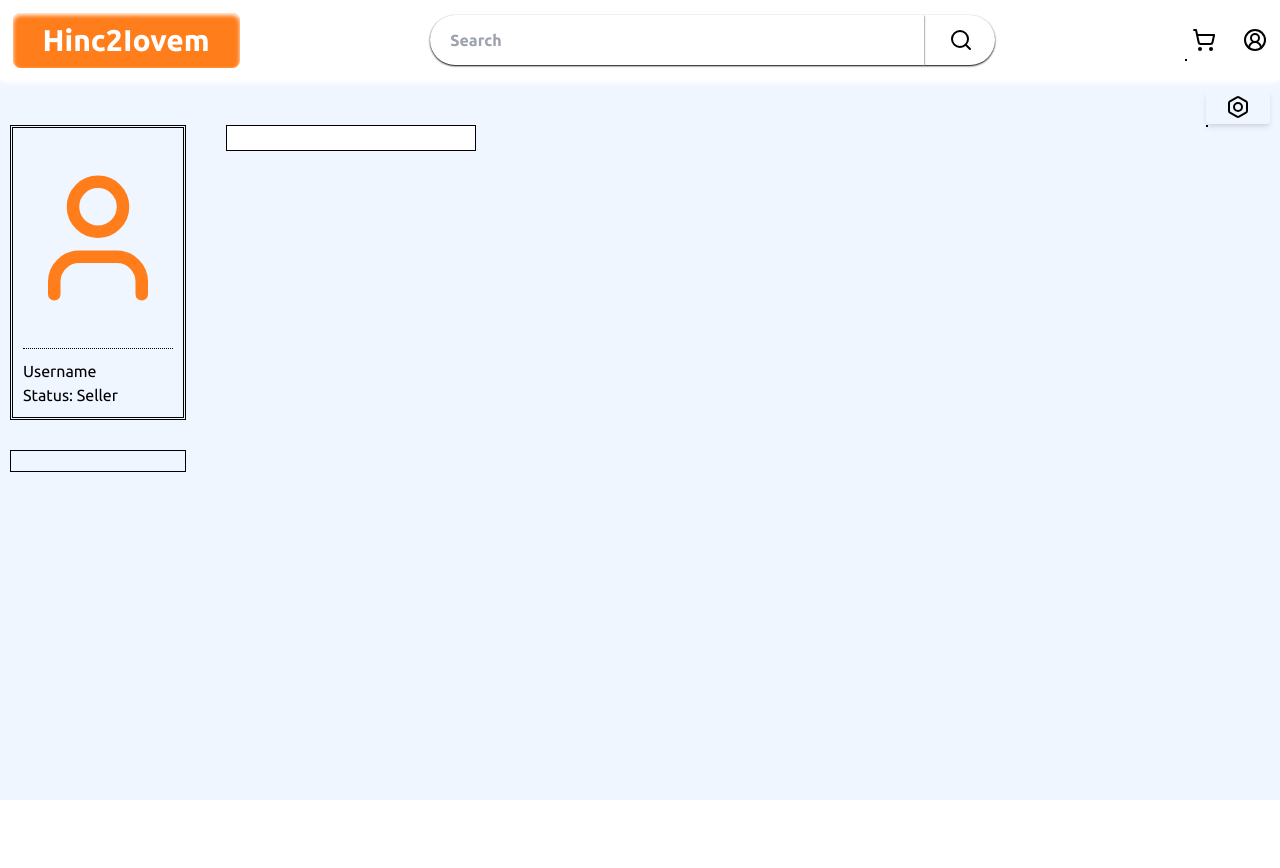
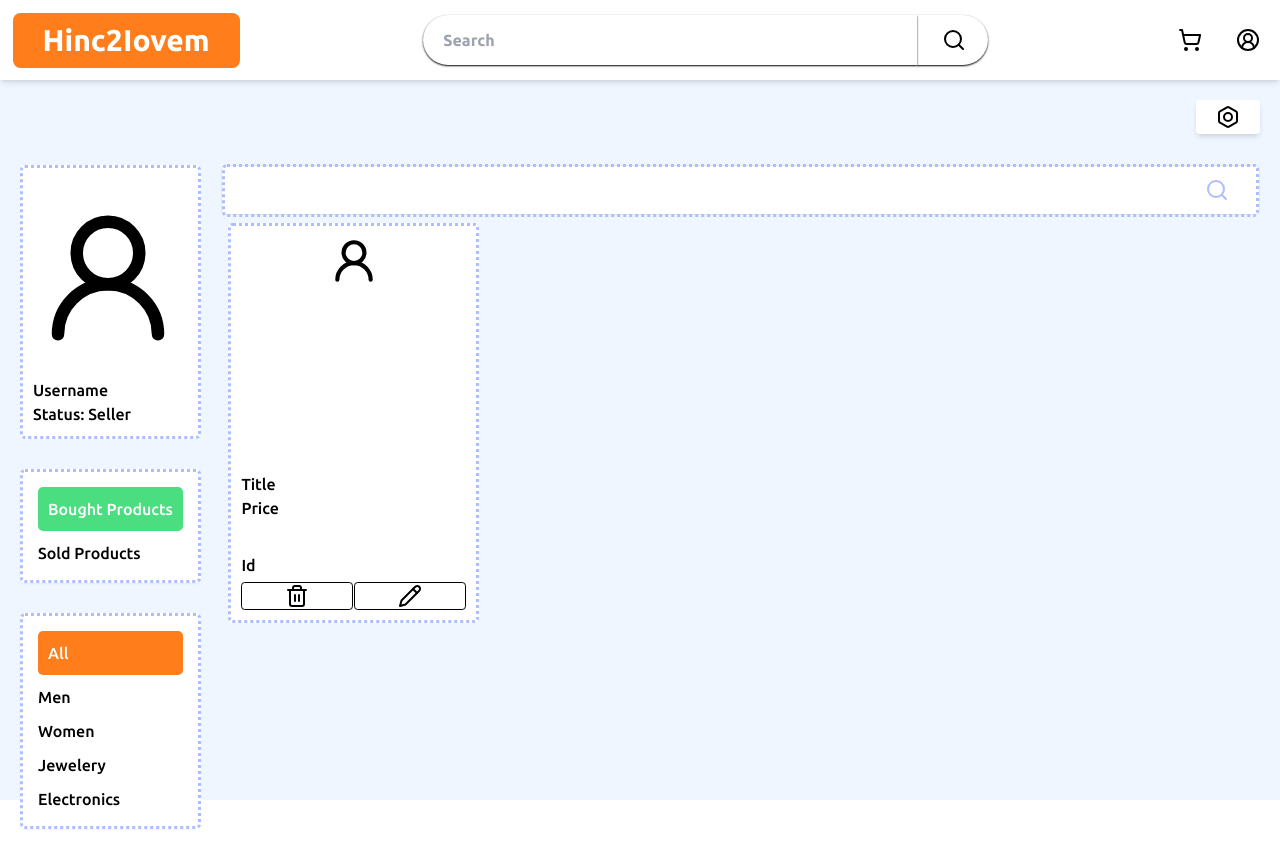
Before and after one commit to Hinc2Iovem/EcommerceFront, a React (Vite) app: page /profile/1 in a window 1280 px wide. Shown: the top 868 px of the page. Before the commit the page ends 800 px from the top, so only its background shows below. Built offline with nearby package versions, Linux system fonts and the light colour scheme.

Commit message:
Done Profile for today

```diff
--- a/src/components/Header/Header.tsx
+++ b/src/components/Header/Header.tsx
@@ -2,16 +2,16 @@ import { useState } from "react";
 import BurgerMenu from "./BurgerMenu";
 import HeaderPills from "./HeaderPills";
 import HeaderSearch from "./HeaderSearch";
-import { CATEGORIES } from "../../const/PillsCategories";
 
 type HeaderTypes = {
   chosenCategory?: string;
+  setCurrentCategory: React.Dispatch<React.SetStateAction<string>>;
 };
 
-export default function Header({ chosenCategory }: HeaderTypes) {
-  const [currentCategory, setCurrentCategory] = useState(
-    chosenCategory ? chosenCategory : CATEGORIES.All
-  );
+export default function Header({
+  chosenCategory = "All",
+  setCurrentCategory,
+}: HeaderTypes) {
   const [expandBurgerMenu, setExpandBurgerMenu] = useState(false);
 
   return (
@@ -21,7 +21,7 @@ export default function Header({ chosenCategory }: HeaderTypes) {
         <div className="block md:hidden">
           <HeaderPills
             setCurrentCategory={setCurrentCategory}
-            currentCategory={chosenCategory ? chosenCategory : currentCategory}
+            currentCategory={chosenCategory}
           />
         </div>
       </header>
--- a/src/components/Header/HeaderPills.tsx
+++ b/src/components/Header/HeaderPills.tsx
@@ -46,7 +46,10 @@ export default function HeaderPills({
   }, [translate]);
 
   return (
-    <nav className="p-5 overflow-x-hidden relative bg-white" ref={containerRef}>
+    <nav
+      className="p-5 overflow-x-hidden relative bg-white md:shadow-md shadow-black"
+      ref={containerRef}
+    >
       <div
         ref={pillsRef}
         style={{ transform: `translateX(-${translate}px)` }}
--- a/src/components/Header/HeaderSearch.tsx
+++ b/src/components/Header/HeaderSearch.tsx
@@ -4,9 +4,8 @@ import { Link } from "react-router-dom";
 import useCart from "../../hooks/useCart";
 import useLocalStorage from "../../hooks/useLocalStorage";
 import useOutOfModal from "../../hooks/useOutOfModal";
-import "./styles.css";
 import FormatCurrency from "../../utilities/FormatCurrency";
-import ButtonHoverPromptModal from "../../features/shared/ButtonHoverPromptModal";
+import ButtonHoverPromptModal from "../../features/shared/ButtonAsideHoverPromtModal/ButtonHoverPromptModal";
 
 type HeaderSearchProps = {
   setExpandBurgerMenu: React.Dispatch<React.SetStateAction<boolean>>;
@@ -18,6 +17,7 @@ export default function HeaderSearch({
   setExpandBurgerMenu,
 }: HeaderSearchProps) {
   const [showModal, setShowModal] = useState(false);
+
   const [showProductTitle, setShowProductTitle] = useState({
     show: false,
     text: "",
@@ -50,8 +50,8 @@ export default function HeaderSearch({
 
   return (
     <>
-      <nav className="flex justify-between md:shadow-white flex-grow md:shadow-md p-5 items-center w-full">
-        <h1 className="bg-primary-orange hover:opacity-90 shadow-inner shadow-white py-[.5rem] px-[3rem] rounded-xl text-white font-bold text-[3rem] md:block hidden">
+      <nav className="flex justify-between flex-grow md:shadow-md p-5 items-center w-full">
+        <h1 className="bg-primary-orange hover:opacity-90 py-[.5rem] px-[3rem] rounded-xl text-white font-bold text-[3rem] md:block hidden">
           <Link to={"/shop"}>Hinc2Iovem</Link>
         </h1>
         <form className="flex items-center h-[5rem] md:w-[45%] md:mx-auto">
@@ -77,8 +77,9 @@ export default function HeaderSearch({
             <ButtonHoverPromptModal
               className={`p-[.7rem] top-[.5rem] left-[.5rem] font-medium hover:bg-white hover:shadow-black `}
               onClick={() => setShowModal((prev) => !prev)}
-              showModal={showModal}
+              hideModal={showModal}
               contentName="Cart"
+              positionByAbscissa="right"
             >
               <ShoppingCart />
             </ButtonHoverPromptModal>
@@ -149,9 +150,17 @@ export default function HeaderSearch({
               {showProductTitle.text}
             </aside>
           </div>
-          <Link to="/profile/1">
-            <UserCircle2 />
-          </Link>
+          <ButtonHoverPromptModal
+            className={`p-[.7rem] top-[.5rem] left-[.5rem] font-medium hover:bg-white hover:shadow-black `}
+            onClick={() => setShowModal((prev) => !prev)}
+            hideModal={showModal}
+            contentName="Profile"
+            positionByAbscissa="right"
+          >
+            <Link to="/profile/1">
+              <UserCircle2 />
+            </Link>
+          </ButtonHoverPromptModal>
         </ul>
         <div className="md:hidden flex">
           <Menu
--- a/src/features/Profile/Profile.tsx
+++ b/src/features/Profile/Profile.tsx
@@ -1,23 +1,40 @@
-import { Bolt, User } from "lucide-react";
+import { Bolt, Pencil, Trash2, User2 } from "lucide-react";
+import { useState } from "react";
 import { Link } from "react-router-dom";
 import Header from "../../components/Header/Header";
+import { CATEGORIES } from "../../const/PillsCategories";
+import ButtonHoverPromptModal from "../shared/ButtonAsideHoverPromtModal/ButtonHoverPromptModal";
 import SearchBar from "../shared/SearchBar";
-import { useState } from "react";
-import ButtonHoverPromptModal from "../shared/ButtonHoverPromptModal";
+
+const CATEGORIES_SELLER = {
+  BOUGHT_PRODUCTS: "Bought Products",
+  SOLD_PRODUCTS: "Sold Products",
+};
 
 export default function Profile() {
   const [role, setRole] = useState("seller");
+  const [currentCategory, setCurrentCategory] = useState(CATEGORIES.All);
+  const [currentCategorySeller, setCurrentCategorySeller] = useState(
+    CATEGORIES_SELLER.BOUGHT_PRODUCTS
+  );
+
+  // Этот див просто боженька, нужно его везде пихнуть потом <div className="fixed bg-neutral-magnolia top-0 bottom-0 left-0 right-0 z-[-999]"></div>
 
   return (
-    <section>
-      <Header />
-      <div className="flex flex-col p-[1rem]">
-        <div className="self-end">
+    <>
+      <div className="fixed bg-neutral-magnolia top-0 bottom-0 left-0 right-0 z-[-999]"></div>
+      <section className="h-full">
+        <Header
+          chosenCategory={currentCategory}
+          setCurrentCategory={setCurrentCategory}
+        />
+        <div className="flex flex-col p-[2rem] max-w-[144rem] m-auto h-full">
+          <div className="self-end mb-[3rem]">
             <ButtonHoverPromptModal
-            className="bg-neutral-magnolia m-0 shadow-md hover:bg-primary-orange font-medium text-[1.5rem]"
+              className="bg-white m-0 shadow-md hover:bg-primary-orange font-medium text-[1.5rem]"
+              variant="rectangleWithShadow"
               contentName="Configure Products"
-            showModal={false}
-            variant="rectangleWithShadow"
+              positionByAbscissa="right"
             >
               <Link to="/configure/products">
                 <Bolt />
@@ -25,27 +42,85 @@ export default function Profile() {
             </ButtonHoverPromptModal>
           </div>
 
-        <div className="flex gap-[4rem]">
-          <div className="flex gap-[3rem] flex-col">
-            <div className="border-black border-[3px] p-[1rem] border-double">
-              <User className="w-[15rem] h-[20rem] text-primary-orange" />
-              <div className="border-b-[1px] border-black border-dotted my-[1rem]"></div>
-              <h5>Username</h5>
-              <p>Status: Seller</p>
+          <div className="flex gap-[2rem] justify-between">
+            <div className="gap-[3rem] flex-col md:flex hidden flex-shrink-0">
+              <div className="bg-white p-[1rem] rounded-lg border-primary-pastel-blue border-[3px] border-dotted">
+                <User2 className="w-[15rem] h-[20rem] text-black" />
+                <h5 className="font-medium">Username</h5>
+                <p className="font-medium">Status: Seller</p>
               </div>
 
               <div
                 className={` ${
                   role === "seller" ? "block" : "hidden"
-              } border-[1px] border-black p-[1rem] `}
-            ></div>
+                } bg-white flex flex-col gap-[1rem] shadow-sm p-[1.5rem] rounded-lg border-primary-pastel-blue border-[3px] border-dotted`}
+              >
+                {Object.values(CATEGORIES_SELLER).map((c) => (
+                  <div key={c} className="flex items-center gap-[1rem]">
+                    <button
+                      className={`${
+                        c === currentCategorySeller
+                          ? " bg-green-400 hover:opacity-100 text-white p-[1rem]"
+                          : ""
+                      } hover:opacity-90 hover:bg-green-400 flex font-medium items-center gap-[.4rem] transition-all rounded-lg hover:p-[1rem]  hover:text-white outline-white`}
+                      onClick={() => setCurrentCategorySeller(c)}
+                    >
+                      {c}
+                    </button>
                   </div>
-          <div>
+                ))}
+              </div>
+
+              <div className="bg-white flex flex-col gap-[1rem] shadow-sm p-[1.5rem] rounded-lg border-primary-pastel-blue border-[3px] border-dotted">
+                {Object.values(CATEGORIES).map((c) => (
+                  <button
+                    key={c}
+                    onClick={() => setCurrentCategory(c)}
+                    className={`${
+                      c === currentCategory
+                        ? "bg-primary-orange text-white p-[1rem]"
+                        : ""
+                    } outline-white hover:opacity-90 flex font-medium items-center gap-[.4rem] transition-all rounded-lg hover:p-[1rem] hover:bg-primary-orange hover:text-white`}
+                  >
+                    {c}
+                  </button>
+                ))}
+              </div>
+            </div>
+            <div className="flex-grow">
               <SearchBar />
-            <div className="grid grid-cols-[repeat(auto-fit,minmax(250px,1fr))] grid-rows-[repeat(auto-fit,minmax(30rem,1fr))] p-3 gap-3"></div>
+              <div className="h-full grid grid-cols-[repeat(auto-fill,minmax(25rem,1fr))] grid-rows-[repeat(auto-fit,40rem)] p-3 gap-3 justify-items-center items-center">
+                <div className="bg-white w-full h-full overflow-hidden p-[1rem] rounded-lg border-primary-pastel-blue border-[3px] border-dotted flex flex-col gap-[1rem] justify-between">
+                  <User2 className="self-center h-[5rem] w-[5rem]" />
+                  <div className="flex flex-col gap-[.3rem]">
+                    <div className="mb-[3rem] font-medium">
+                      <h5>Title</h5>
+                      <h5>Price</h5>
+                    </div>
+                    <div
+                      className={`${
+                        role === "seller"
+                          ? "flex flex-col gap-[.5rem]"
+                          : "hidden"
+                      }`}
+                    >
+                      <h4 className="font-medium">Id</h4>
+                      <div className="flex items-center gap-[1px]">
+                        <button className="w-[50%] self-center border-[1px] transition-all border-black hover:text-white p-[.1rem] active:scale-[.97] rounded-md hover:bg-red-300">
+                          <Trash2 className="m-auto" />
+                        </button>
+                        <button className="w-[50%] border-[1px] border-black transition-all hover:text-white p-[.1rem] active:scale-[.97] rounded-md hover:bg-orange-300">
+                          <Pencil className="m-auto" />
+                        </button>
+                      </div>
+                    </div>
+                  </div>
+                </div>
+              </div>
             </div>
           </div>
         </div>
       </section>
+    </>
   );
 }
--- a/src/features/Shop/SingleItem.tsx
+++ b/src/features/Shop/SingleItem.tsx
@@ -21,7 +21,7 @@ export default function SingleItem({
       </div>
       <Link
         to={`${id}`}
-        className="flex justify-between flex-col text-neutral-very-dark-blue"
+        className="flex justify-between flex-col text-neutral-very-dark-blue hover:opacity-80"
       >
         <h3>{title}</h3>
         <h3 className="font-bold">Price - {FormatCurrency(price)}</h3>
@@ -42,7 +42,7 @@ export default function SingleItem({
             },
           })
         }
-        className="bg-primary-orange text-white shadow-primary-orange shadow-lg self-center py-[1rem] px-[2rem] rounded-xl hover:opacity-90"
+        className="bg-primary-orange text-white shadow-primary-orange shadow-lg self-center py-[1rem] px-[2rem] rounded-xl hover:opacity-90 active:scale-[.97] transition-all"
       >
         Add To Cart
       </button>
--- a/src/features/Shop/SingleItemPage/SingleItemPage.tsx
+++ b/src/features/Shop/SingleItemPage/SingleItemPage.tsx
@@ -55,6 +55,7 @@ export default function SingleItemPage() {
   };
 
   const handleAddToCart = () => {
+    if (currentItemQty > 0) {
       dispatch({
         type: REDUCER_ACTIONS.ADD,
         payload: {
@@ -68,6 +69,7 @@ export default function SingleItemPage() {
           category: product.category,
         },
       });
+    }
   };
 
   return (
--- /dev/null
+++ b/src/features/shared/ButtonAsideHoverPromtModal/AsideHoverPromptModal.tsx
@@ -0,0 +1,61 @@
+import { VariantProps, cva } from "class-variance-authority";
+import { ComponentProps } from "react";
+import { twMerge } from "tailwind-merge";
+import { hidePromptModal } from "./ButtonHoverPromptModal";
+
+const AsideHoverPromptModalStyles = cva(
+  [
+    "z-[999] transition-all w-fit absolute bottom-[-4.5rem] py-[.5rem] px-[1rem] whitespace-nowrap",
+  ],
+  {
+    variants: {
+      variant: {
+        squareModalPromptWithShadow:
+          "rounded-md shadow-sm shadow-black bg-white font-medium",
+      },
+    },
+    defaultVariants: {
+      variant: "squareModalPromptWithShadow",
+    },
+  }
+);
+
+interface AsidePromptModal extends hidePromptModal {
+  showAsidePrompt: boolean;
+}
+
+type AsideHoverPromptModalProps = VariantProps<
+  typeof AsideHoverPromptModalStyles
+> &
+  ComponentProps<"aside"> &
+  AsidePromptModal;
+
+export default function AsideHoverPromptModal({
+  contentName,
+  variant,
+  className,
+  hideModal,
+  showAsidePrompt,
+  positionByAbscissa,
+  ...props
+}: AsideHoverPromptModalProps) {
+  const clickToOpenModal = hideModal ? "hidden" : "block";
+  const hoverOnButtonToOpenAsideModal = showAsidePrompt ? "block" : "hidden";
+
+  const currentPosition = `${positionByAbscissa}-0`;
+
+  return (
+    <aside
+      {...props}
+      className={twMerge(
+        AsideHoverPromptModalStyles({ variant }),
+        className,
+        clickToOpenModal,
+        hoverOnButtonToOpenAsideModal,
+        currentPosition
+      )}
+    >
+      {contentName}
+    </aside>
+  );
+}
--- a/src/features/shared/ButtonHoverPromptModal.tsx
+++ b/src/features/shared/ButtonAsideHoverPromtModal/ButtonHoverPromptModal.tsx
@@ -1,15 +1,16 @@
 import { VariantProps, cva } from "class-variance-authority";
-import { ComponentProps } from "react";
+import { ComponentProps, useRef, useState } from "react";
 import { twMerge } from "tailwind-merge";
+import AsideHoverPromptModal from "./AsideHoverPromptModal";
 
 const ButtonHoverPromptModalStyles = cva(
   ["z-[999] transition-all hover:translate-x-[5%] outline-none w-fit"],
   {
     variants: {
       variant: {
-        icon: ["hover:rounded-full hover:bg-white rounded-full"],
+        icon: ["bg-white rounded-full"],
         iconWithShadow: [
-          "hover:rounded-full hover:shadow-black hover:bg-white hover:shadow-sm rounded-full",
+          "hover:shadow-black bg-white hover:shadow-sm rounded-full",
         ],
         rectangle: ["py-[.5rem] px-[2rem] rounded-md"],
         rectangleWithShadow: [
@@ -23,10 +24,11 @@ const ButtonHoverPromptModalStyles = cva(
   }
 );
 
-type hidePromptModal = {
-  showModal: boolean;
+export interface hidePromptModal {
+  hideModal?: boolean;
   contentName: string;
-};
+  positionByAbscissa: "left" | "right";
+}
 
 type ButtonHoverPromptModalProps = VariantProps<
   typeof ButtonHoverPromptModalStyles
@@ -37,26 +39,30 @@ type ButtonHoverPromptModalProps = VariantProps<
 export default function ButtonHoverPromptModal({
   variant,
   className,
-  showModal,
   contentName,
+  hideModal,
+  positionByAbscissa = "right",
   ...props
 }: ButtonHoverPromptModalProps) {
-  const hoverBeforeClasses = showModal
-    ? ""
-    : `hover:before:absolute hover:before:bg-white hover:before:bottom-[-4rem] hover:before:left-[-1.5rem] hover:before:p-[.5rem] hover:before:w-[8rem] hover:before:rounded-sm  hover:before:shadow-sm hover:before:shadow-black hover:before:content-['${contentName}']`;
+  const [showAsidePrompt, setShowAsidePrompt] = useState(false);
 
   return (
-    <div className="relative">
+    <div className="relative ">
       <button
         {...props}
         className={twMerge(
           ButtonHoverPromptModalStyles({ variant }),
-          className,
-          hoverBeforeClasses
+          className
         )}
+        onMouseOver={() => setShowAsidePrompt(true)}
+        onMouseOut={() => setShowAsidePrompt(false)}
       ></button>
-
-      <aside className="absolute border-black border-[1px] "></aside>
+      <AsideHoverPromptModal
+        contentName={contentName}
+        hideModal={hideModal}
+        showAsidePrompt={showAsidePrompt}
+        positionByAbscissa={positionByAbscissa}
+      />
     </div>
   );
 }
--- a/src/features/shared/SearchBar.tsx
+++ b/src/features/shared/SearchBar.tsx
@@ -1,7 +1,18 @@
+import { Search } from "lucide-react";
+
 export default function SearchBar() {
   return (
-    <form noValidate>
-      <input className="border-black border-[1px]" />
+    <form
+      className="flex justify-center h-[5rem] items-center w-full border-[1px] relative bg-white rounded-lg"
+      noValidate
+    >
+      <input className="border-primary-pastel-blue w-full outline-none border-[3px] border-dotted bg-transparent rounded-lg py-[1.15rem] px-[1rem] font-bold text-neutral-dark-grayish-blue" />
+      <button
+        type="button"
+        className="hover:z-[3] hover:scale-[1.1] cursor-pointer absolute right-[3rem]"
+      >
+        <Search className="text-primary-pastel-blue" />
+      </button>
     </form>
   );
 }
```
Also changed, not shown: src/components/Header/styles.css (deleted, +0 -13 lines), src/features/Cart/Cart.tsx (+5 -2 lines), src/features/Shop/Shop.tsx (+5 -2 lines). Lines whose indentation alone changed are shown as unchanged.
